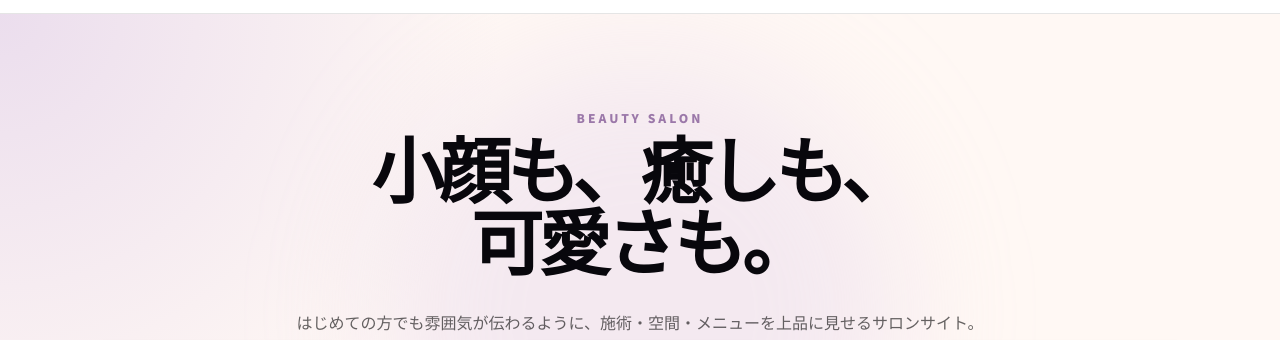
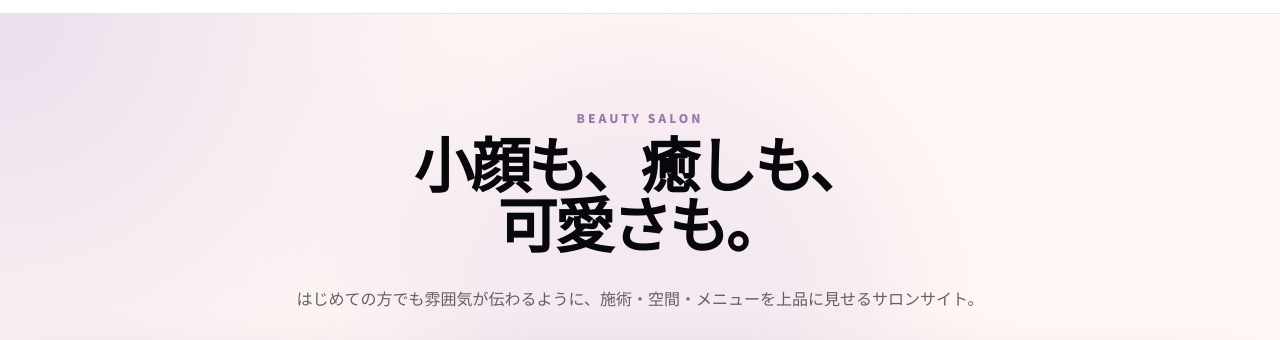
Before and after one commit to digimakase/stii, a plain HTML site: page index.html in a window 1280 px wide. Shown: the part 840-1180 px from the top of the page. Drawn offline with nearby package versions, Linux system fonts and the light colour scheme.

Commit message:
Add files via upload

```diff
--- a/index.html
+++ b/index.html
@@ -147,7 +147,7 @@
       <div class="max-w-7xl mx-auto px-4 relative">
         <div class="reveal text-center max-w-3xl mx-auto mb-12">
           <p class="text-plum font-black tracking-[.25em] text-xs uppercase">Beauty Salon</p>
-          <h2 class="font-serif text-[3.4rem] sm:text-6xl md:text-7xl font-black mt-3 leading-[1.08] tracking-[-.06em]">小顔も、癒しも、<br>可愛さも。</h2>
+          <h2 class="font-serif text-[2.7rem] sm:text-5xl md:text-6xl font-black mt-3 leading-[1.12] tracking-[-.05em]">小顔も、癒しも、<br>可愛さも。</h2>
           <p class="text-black/60 leading-8 mt-6">はじめての方でも雰囲気が伝わるように、施術・空間・メニューを上品に見せるサロンサイト。</p>
         </div>
         <div class="grid md:grid-cols-3 gap-5">
```
